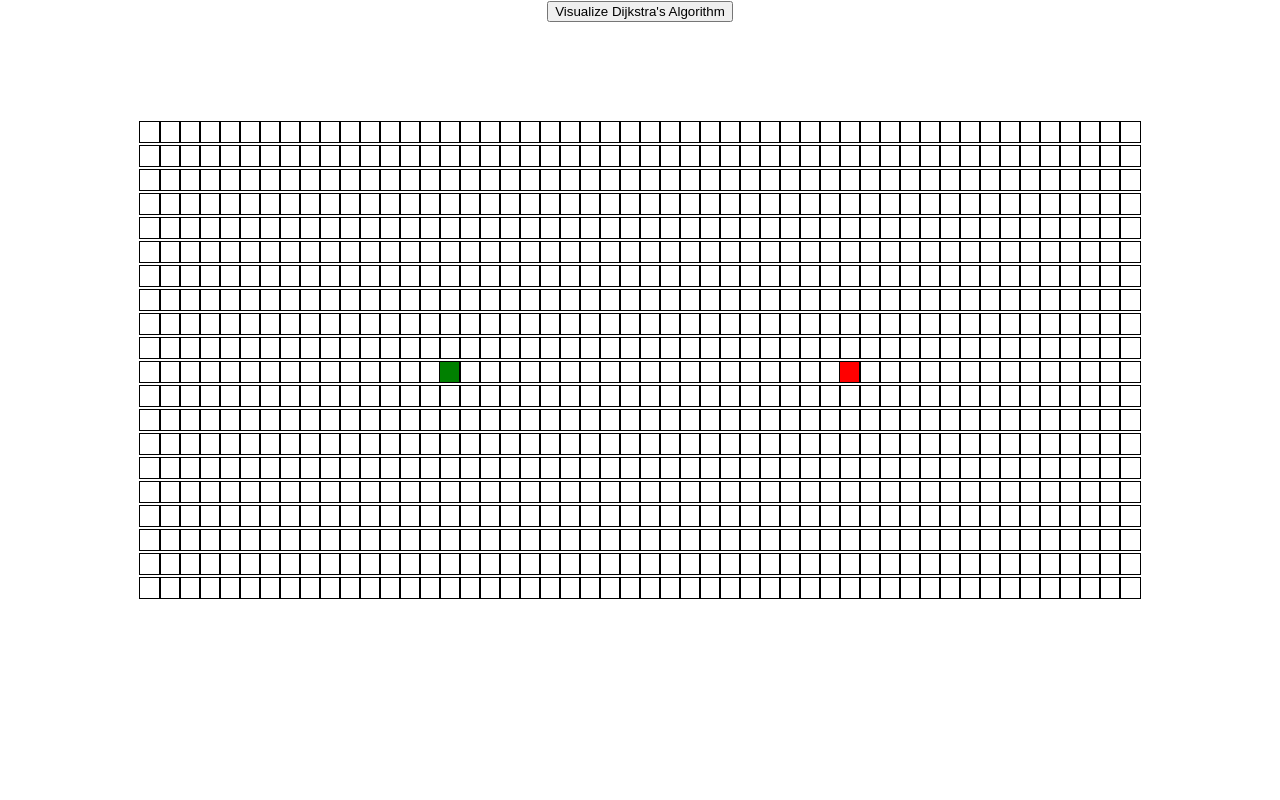
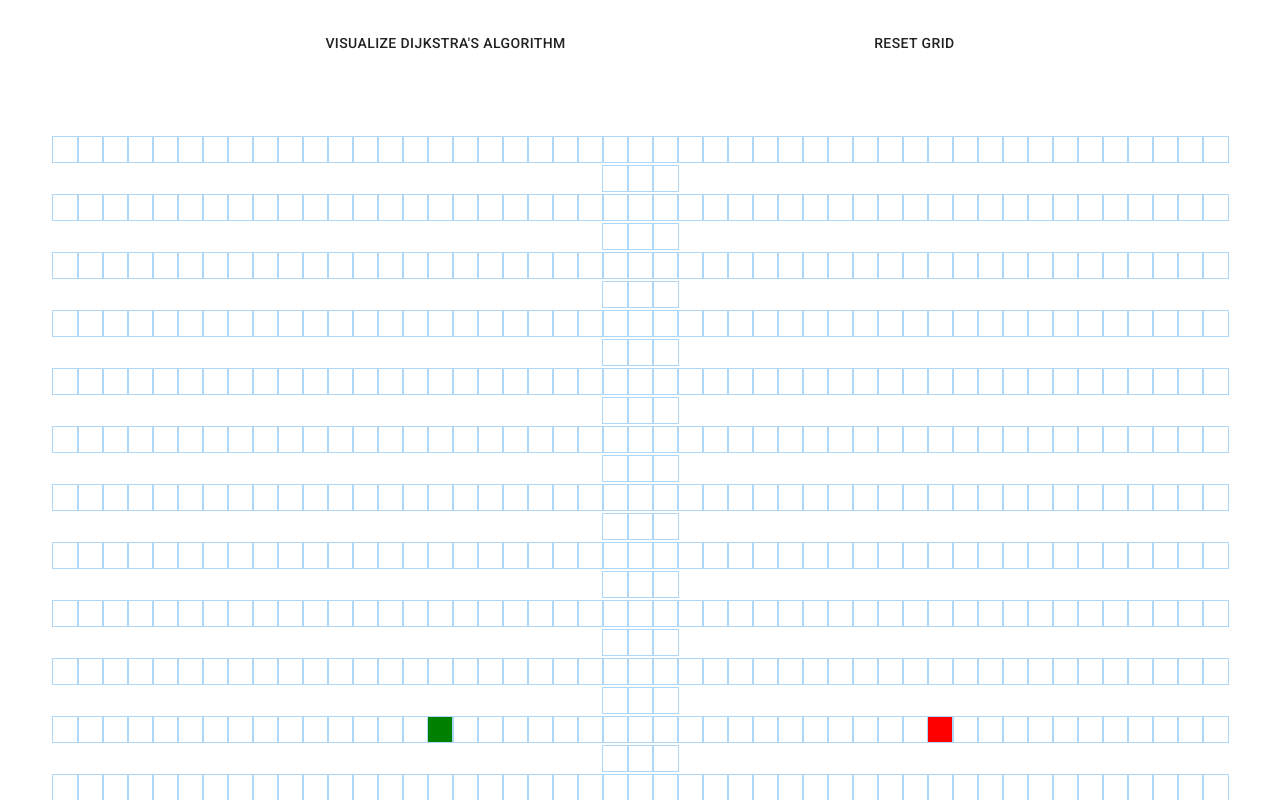
Before and after one commit to mrodriguez648/react-pathfinding-visualizer, a React (Create React App) app: page / in a window 1280 px wide. Shown: the top 800 px of the page. Built offline with nearby package versions, Linux system fonts and the light colour scheme.

Commit message:
Working Dijkstra + animation + material UI integration

```diff
--- a/package.json
+++ b/package.json
@@ -8,7 +8,8 @@
     "@testing-library/user-event": "^7.2.1",
     "react": "^16.13.1",
     "react-dom": "^16.13.1",
-    "react-scripts": "3.4.1"
+    "react-scripts": "3.4.1",
+    "@material-ui/core": "4.9.14"
   },
   "scripts": {
     "start": "react-scripts start",
--- a/public/index.html
+++ b/public/index.html
@@ -3,6 +3,7 @@
   <head>
     <meta charset="utf-8" />
     <link rel="icon" href="%PUBLIC_URL%/favicon.ico" />
+    <link rel="stylesheet" href="https://fonts.googleapis.com/css?family=Roboto:300,400,500,700&display=swap" />
     <meta name="viewport" content="width=device-width, initial-scale=1" />
     <meta name="theme-color" content="#000000" />
     <meta
@@ -24,7 +25,7 @@
       work correctly both with client-side routing and a non-root public URL.
       Learn how to configure a non-root public URL by running `npm run build`.
     -->
-    <title>React App</title>
+    <title>Pathfinding Visualizer</title>
   </head>
   <body>
     <noscript>You need to enable JavaScript to run this app.</noscript>
--- a/src/PathfindingVisualizer/Node/Node.css
+++ b/src/PathfindingVisualizer/Node/Node.css
@@ -1,18 +1,80 @@
 .node {
-  width: 20px;
-  height: 20px;
-  outline: 1px solid black;
+  width: 25px;
+  height: 25px;
+  outline: 1px solid rgb(175, 216, 248);
   display: inline-block;
+}
+
+.node-finish {
+  background-color: red;
 }
 
 .node-start {
   background-color: green;
 }
 
-.node-finish {
-  background-color: red;
+.node-visited {
+  animation-name: visitedAnimation;
+  animation-duration: 1.5s;
+  animation-timing-function: ease-in;
+  animation-delay: 0;
+  animation-direction: alternate;
+  animation-iteration-count: 1;
+  animation-fill-mode: forwards;
+  animation-play-state: running;
 }
 
-.node-visited {
-  background-color: blue;
+@keyframes visitedAnimation {
+  0% {
+    /* transform: scale(0.25); */
+    background-color: rgba(0, 0, 66, 0.75);
+    border-radius: 100%;
+  }
+
+  50% {
+    /* transform: scale(0.5); */
+    background-color: rgba(17, 104, 217, 0.75);
+  }
+
+  75% {
+    /* transform: scale(0.75); */
+    background-color: rgba(0, 217, 159, 0.75);
+  }
+
+  100% {
+    /* transform: scale(1); */
+    background-color: rgba(0, 50, 200, 0.75);
+  }
 }
+
+.node-wall {
+  background-color: rgb(12, 53, 71);
+}
+
+.node-shortest-path {
+  animation-name: shortestPath;
+  animation-duration: 1.5s;
+  animation-timing-function: ease-out;
+  animation-delay: 0;
+  animation-direction: alternate;
+  animation-iteration-count: 1;
+  animation-fill-mode: forwards;
+  animation-play-state: running;
+}
+
+@keyframes shortestPath {
+  0% {
+    transform: scale(0.6);
+    background-color: rgb(255, 254, 106);
+  }
+
+  50% {
+    transform: scale(1.2);
+    background-color: rgb(255, 254, 106);
+  }
+
+  100% {
+    transform: scale(1);
+    background-color: rgb(255, 254, 106);
+  }
+}
--- a/src/PathfindingVisualizer/Node/Node.jsx
+++ b/src/PathfindingVisualizer/Node/Node.jsx
@@ -3,6 +3,10 @@ import React, {Component} from 'react';
 import './Node.css';
 
 export default class Node extends Component {
+  shouldComponentUpdate(nextProps, nextState) {
+    return (this.props.isVisited !== nextProps.isVisited);
+  }
+
   render() {
     const {
       row,
@@ -10,30 +14,24 @@ export default class Node extends Component {
       isStart,
       isFinish,
       isVisited,
-      onMouseDown,
-      onMouseEnter,
-      onMouseUp,
+      isWall,
     } = this.props;
-    const extraClassName = isFinish
+
+    const extraClassName =
+    isFinish
     ? 'node-finish'
     : isStart
     ? 'node-start'
     : isVisited
     ? 'node-visited'
+    : isWall
+    ? 'node-wall'
     : '';
 
     return (
       <div
         id={`node-${row}-${col}`}
-        className={`node ${extraClassName}`}
-        onMouseDown={(row, col) => onMouseDown(row, col)}
-        onMouseEnter={(row, col) => onMouseEnter(row, col)}
-        onMouseUp={() => onMouseUp()}  ></div>
+        className={`node ${extraClassName}`}></div>
     );
   }
 }
-
-export const DEFAULT_NODE = {
-  row: 0,
-  col: 0
-};
--- a/src/PathfindingVisualizer/PathfindingVisualizer.css
+++ b/src/PathfindingVisualizer/PathfindingVisualizer.css
@@ -1,3 +1,9 @@
 .grid {
-  margin: 100px 0 0;
+  margin: 50px;
 }
+
+.interface {
+  display: flex;
+  justify-content: space-evenly;
+  padding: 25px;
+}
--- a/src/PathfindingVisualizer/PathfindingVisualizer.jsx
+++ b/src/PathfindingVisualizer/PathfindingVisualizer.jsx
@@ -1,13 +1,23 @@
-import React, {Component} from 'react';
+import React, { Component } from 'react';
 import Node from './Node/Node';
-import {dijkstra} from '../algorithms/dijkstra';
+import { dijkstra } from '../algorithms/dijkstra';
+
+import { Button } from "@material-ui/core";
 
 import './PathfindingVisualizer.css';
+
+/*
+TO-DO:
+  IMPLEMENT SHORTEST PATH ANIMATION AFTER RUNNING AN ALG
+  ADD WALL CREATION/DELETION FUNCTIONALITY FOR USER
+  INTEGRATE LOGIC FOR DEALING WITH WALL NODES
+*/
 
 const START_NODE_ROW = 10;
 const START_NODE_COL = 15;
 const FINISH_NODE_ROW = 10;
 const FINISH_NODE_COL = 35;
+let ANIMATION_TIMEOUTS = [];
 
 export default class PathfindingVisualizer extends Component {
   constructor() {
@@ -15,82 +25,88 @@ export default class PathfindingVisualizer extends Component {
     this.state = {
       grid: [],
       mouseIsPressed: false,
+      isVisualizing: false
     };
   }
 
   componentDidMount() {
     const grid = getInitialGrid();
-    this.setState({grid});
+    this.setState({ grid });
   }
 
-  handleMouseDown(row, col) {
-    const newGrid = getNewGridWithWallToggled(this.state.grid, row, col);
-    this.setState({grid: newGrid, mouseIsPressed: true});
+  handleMouseDown = (row, col) => {
+    console.log("Mouse down");
   }
 
-  handleMouseEnter(row, col) {
-    if (!this.state.mouseIsPressed) return;
-    const newGrid = getNewGridWithWallToggled(this.state.grid, row, col);
-    this.setState({grid: newGrid});
+  handleMouseEnter = (row, col) => {
+    console.log("Mouse entered");
   }
 
-  handleMouseUp() {
-    this.setState({mouseIsPressed: false});
+  handleMouseUp = () => {
+    console.log("Mouse up");
   }
 
-  runDijkstra() {
+  resetGrid = () => {
+    const grid = getInitialGrid();
+    for (var i = 0; i < ANIMATION_TIMEOUTS.length; i++) {
+      clearTimeout(ANIMATION_TIMEOUTS[i]);
+    }
+    ANIMATION_TIMEOUTS = [];
+    this.setState({ grid: grid, isVisualizing: false });
+  }
+
+  runDijkstra = () => {
+    if(this.state.isVisualizing) return;
+    this.setState({ isVisualizing: true });
     const { grid } = this.state;
     const startNode = grid[START_NODE_ROW][START_NODE_COL];
     const targetNode = grid[FINISH_NODE_ROW][FINISH_NODE_COL];
     const visitedNodesInOrder = dijkstra(grid, startNode, targetNode);
-    this.animateDijsktra(visitedNodesInOrder);
+    ANIMATION_TIMEOUTS = this.animateDijsktra(visitedNodesInOrder);
   }
 
   animateDijsktra(visitedNodesInOrder) {
+    const timeouts = [];
     for (let i = 0; i < visitedNodesInOrder.length; i++) {
-      setTimeout(() => {
+      timeouts.push(setTimeout(() => {
         const node = visitedNodesInOrder[i];
         const newGrid = this.state.grid.slice();
-        const newNode = {
-          ...node,
-          isVisited: true,
-        };
-        console.log(newNode);
-        newGrid[node.row][node.col] = newNode;
-        this.setState({grid: newGrid});
-      }, 100 * i);
+        const newNode =
+        <Node
+        key={node.key}
+        row={node.props.row}
+        col={node.props.col}
+        isStart={node.props.isStart}
+        isFinish={node.props.isFinish}
+        isVisited={true}
+        isWall={node.isWall}>
+        </Node>
+        newGrid[node.props.row][node.props.col] = newNode;
+        this.setState({ grid: newGrid });
+      }, 10 * i));
     }
+    return timeouts;
   }
 
   render() {
-    const {grid, mouseIsPressed} = this.state;
+    const {grid} = this.state;
 
     return (
       <>
-        <button onClick={() => this.runDijkstra()}>
+      <div className="interface">
+        <Button onClick={() => this.runDijkstra()}>
           Visualize Dijkstra's Algorithm
-        </button>
+        </Button>
+        <Button onClick={() => this.resetGrid()}>
+          Reset Grid
+        </Button>
+      </div>
       <div className="grid">
         {grid.map((row, rowIdx) => {
           return (
             <div key={rowIdx}>
-                {row.map((node, nodeIdx) => {
-                  const {row, col, isFinish, isStart, isVisited} = node;
-                  return (
-                    <Node
-                      key={nodeIdx}
-                      col={col}
-                      isFinish={isFinish}
-                      isStart={isStart}
-                      isVisited={isVisited}
-                      mouseIsPressed={mouseIsPressed}
-                      onMouseDown={(row, col) => this.handleMouseDown(row, col)}
-                      onMouseEnter={(row, col) =>
-                        this.handleMouseEnter(row, col)
-                      }
-                      onMouseUp={() => this.handleMouseUp()}
-                      row={row}></Node>
-                  );
+              {row.map((node) => {
+                return node;
               })}
             </div>
           );
@@ -103,37 +119,35 @@ export default class PathfindingVisualizer extends Component {
 
 const getInitialGrid = () => {
   const grid = [];
+  let nodeCount = 0;
   for (let row = 0; row < 20; row++) {
     const currentRow = [];
     for (let col = 0; col < 50; col++) {
-      currentRow.push(createNode(col, row));
+      const node =
+      <Node
+        key={nodeCount}
+        row={row}
+        col={col}
+        isStart={row === START_NODE_ROW && col === START_NODE_COL}
+        isFinish={row === FINISH_NODE_ROW && col === FINISH_NODE_COL}
+        isVisited={false}
+        isWall={false}>
+      </Node>
+      currentRow.push(node);
+      nodeCount += 1;
     }
     grid.push(currentRow);
   }
   return grid;
 };
 
-//TO-DO: REFACTOR INTO NODE COMPONENT CLASS FOR BETTER ABSTRACTION
-const createNode = (col, row) => {
-  return {
-    col,
-    row,
-    isStart: row === START_NODE_ROW && col === START_NODE_COL,
-    isFinish: row === FINISH_NODE_ROW && col === FINISH_NODE_COL,
-    distance: Infinity,
-    isVisited: false,
-    isWall: false,
-    previousNode: null,
-  };
-};
-
-const getNewGridWithWallToggled = (grid, row, col) => {
-  const newGrid = grid.slice();
-  const node = newGrid[row][col];
-  const newNode = {
-    ...node,
-    isWall: !node.isWall,
-  };
-  newGrid[row][col] = newNode;
-  return newGrid;
-};
+// const getNewGridWithWallToggled = (grid, row, col) => {
+//   const newGrid = grid.slice();
+//   const node = newGrid[row][col];
+//   const newNode = {
+//     ...node,
+//     isWall: !node.isWall,
+//   };
+//   newGrid[row][col] = newNode;
+//   return newGrid;
+// };
--- a/src/algorithms/dijkstra.js
+++ b/src/algorithms/dijkstra.js
@@ -1,55 +1,70 @@
 // Performs Dijkstra's algorithm; returns *all* nodes in the order
 // in which they were visited. Also makes nodes point back to their
-// previous node, effectively allowing us to compute the shortest path
-// by backtracking from the finish node.
+// previous node, effectively allowing us to compute the shortest path by backtracking from the finish node.
+
 export function dijkstra(grid, startNode, finishNode) {
   const visitedNodesInOrder = [];
-  startNode.distance = 0;
-  const unvisitedNodes = getAllNodes(grid);
+  const graphNodes = initGraphNodes(grid);
+  const unvisitedNodes = graphNodes.slice();
+  unvisitedNodes[startNode.key].distance = 0;
+
   while (!!unvisitedNodes.length) {
     sortNodesByDistance(unvisitedNodes);
     const closestNode = unvisitedNodes.shift();
-    // If we encounter a wall, we skip it.
-    // if (closestNode.isWall) continue;
+    // If we encounter a wall, we skip it
+    if (closestNode.props.isWall) continue;
     // If the closest node is at a distance of infinity,
     // we must be trapped and should therefore stop.
-    // if (closestNode.distance === Infinity) return visitedNodesInOrder;
+    if (closestNode.distance === Infinity) return visitedNodesInOrder;
     visitedNodesInOrder.push(closestNode);
-    if (closestNode === finishNode) return visitedNodesInOrder;
-    updateUnvisitedNeighbors(closestNode, grid);
+    if (closestNode.key === finishNode.key) {
+      return visitedNodesInOrder;
+    }
+    updateUnvisitedNeighbors(closestNode, graphNodes, grid);
   }
 }
 
 function sortNodesByDistance(unvisitedNodes) {
-  unvisitedNodes.sort((nodeA, nodeB) => nodeA.distance - nodeB.distance);
+  unvisitedNodes.sort((nodeA, nodeB) =>
+    nodeA.distance - nodeB.distance
+  );
 }
 
-function updateUnvisitedNeighbors(node, grid) {
-  const unvisitedNeighbors = getUnvisitedNeighbors(node, grid);
+function updateUnvisitedNeighbors(node, graphNodes, grid) {
+  const unvisitedNeighbors = getUnvisitedNeighbors(node, graphNodes, grid);
   for (const neighbor of unvisitedNeighbors) {
     neighbor.distance = node.distance + 1;
     neighbor.previousNode = node;
   }
 }
 
-function getUnvisitedNeighbors(node, grid) {
+function getUnvisitedNeighbors(node, graphNodes, grid) {
   const neighbors = [];
-  const {col, row} = node;
-  if (row > 0) neighbors.push(grid[row - 1][col]);
-  if (row < grid.length - 1) neighbors.push(grid[row + 1][col]);
-  if (col > 0) neighbors.push(grid[row][col - 1]);
-  if (col < grid[0].length - 1) neighbors.push(grid[row][col + 1]);
-  return neighbors.filter(neighbor => !neighbor.isVisited);
+  const {row, col} = node.props;
+  // top neighbor
+  if (row > 0) neighbors.push(graphNodes[grid[row - 1][col].key]);
+  // bottom
+  if (row < grid.length - 1) neighbors.push(graphNodes[grid[row + 1][col].key]);
+  // left
+  if (col > 0) neighbors.push(graphNodes[grid[row][col - 1].key]);
+  // right
+  if (col < grid[0].length) neighbors.push(graphNodes[grid[row][col + 1].key]);
+  return neighbors;
 }
 
-function getAllNodes(grid) {
-  const nodes = [];
+function initGraphNodes(grid) {
+  const unvisitedNodes = [];
   for (const row of grid) {
     for (const node of row) {
-      nodes.push(node);
+      const newNode = {
+        ...node,
+        distance: Infinity,
+        previousNode: null
+      }
+      unvisitedNodes.push(newNode);
     }
   }
-  return nodes;
+  return unvisitedNodes;
 }
 
 // Backtracks from the finishNode to find the shortest path.
```
Also changed, not shown: src/App.js (line endings or trailing spaces), 1 other file (tests, documents, lock files or other folders). Lines whose indentation alone changed are shown as unchanged.
